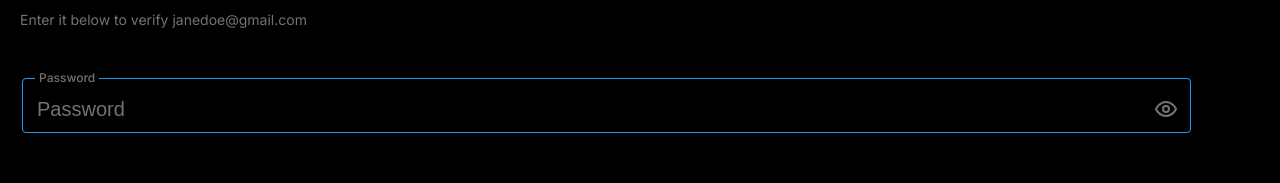
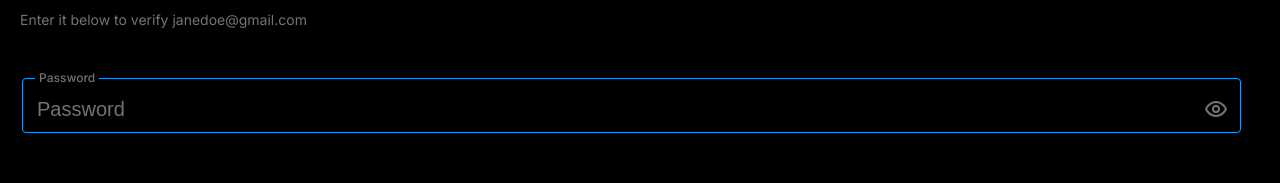
Before and after one commit to kapardhi03/capstone-essentials, a plain HTML site: page src/Mobile/Login5.html in a window 1280 px wide. Shown: the part 132-315 px from the top of the page. Drawn offline with Linux system fonts and the light colour scheme.

Commit message:
update login4

```diff
--- a/src/Mobile/Login5.html
+++ b/src/Mobile/Login5.html
@@ -20,7 +20,7 @@
         <h1 class="text-2xl font-bold mb-2 font-px-regular">We sent you a code</h1>
         <p class="text-sm text-dob-text mb-10 text-neutral-500 font-px-regular">Enter it below to verify janedoe@gmail.com</p>
 
-        <fieldset class=" w-[91%] flex  justify-between  px-3 py-2 border border-twitter-blue rounded focus-within:border-twitter-blue group">
+        <fieldset class=" w-[95%] flex  justify-between  px-3 py-2 border border-twitter-blue rounded focus-within:border-twitter-blue group">
             <legend class="text-neutral-500 text-xs font-medium group-focus-within:text-twitter-blue">
                 <div class="px-0.5 group-focus-within:px-1 font-px-regular w-full">
                     Password
```
